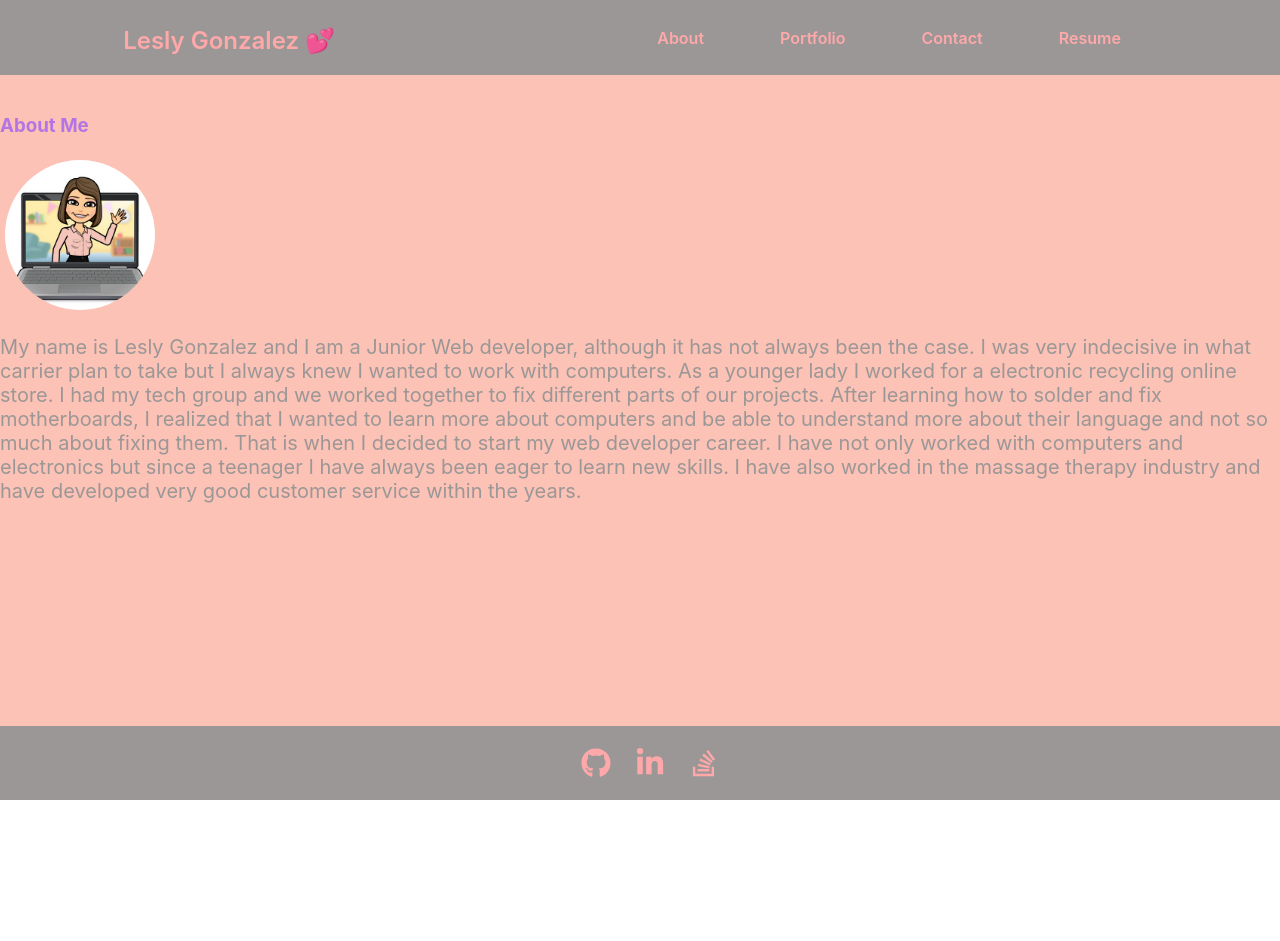
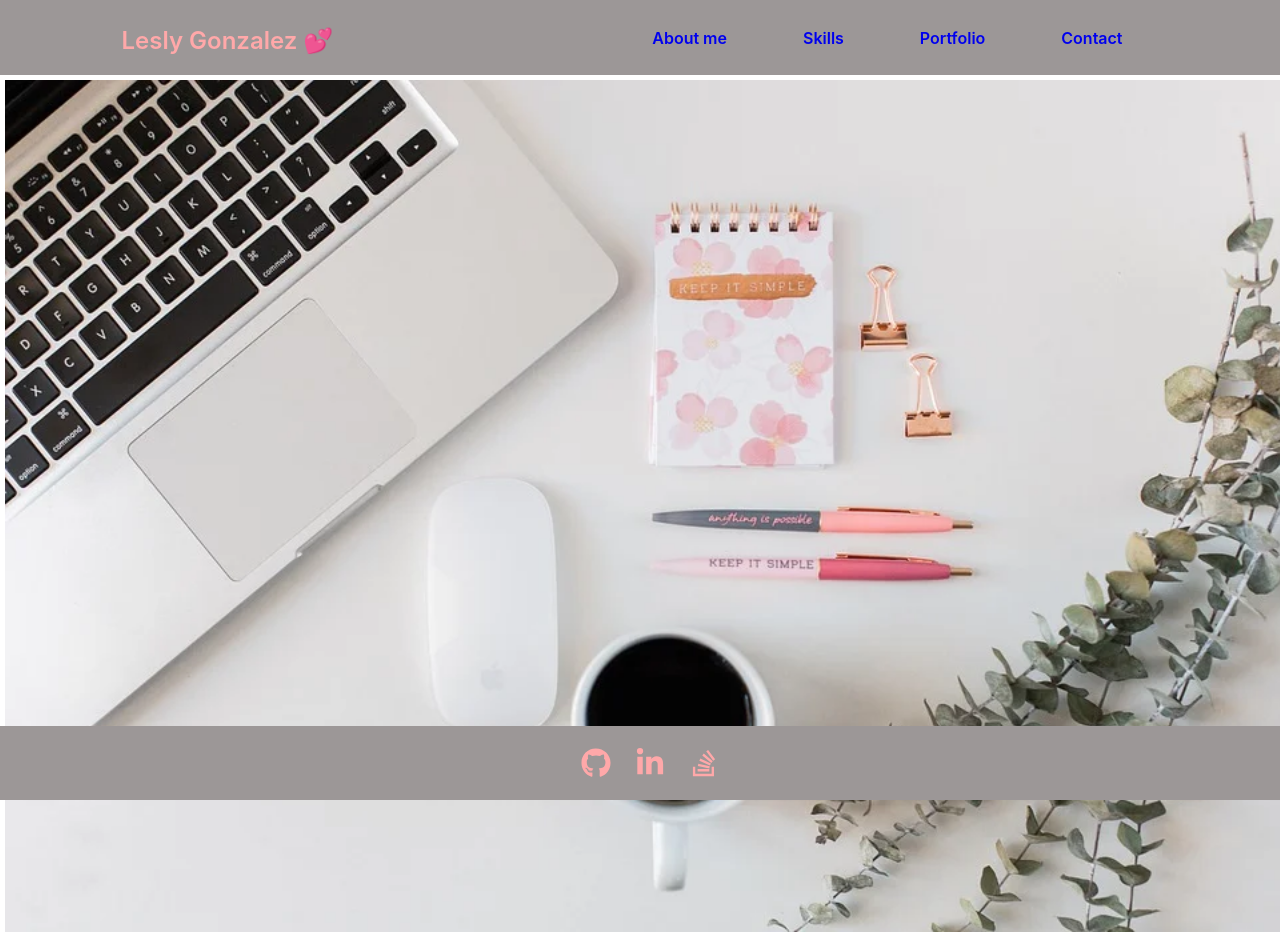
Before and after one commit to leslyr562/personal-portfolio, a React (Create React App) app: page / in a window 1280 px wide. Before the commit the page ends 800 px from the top, so only its background shows below. Built offline with nearby package versions, Linux system fonts and the light colour scheme.

Commit message:
added hero

```diff
--- a/src/components/Header/index.js
+++ b/src/components/Header/index.js
@@ -1,25 +1,8 @@
-import React, { useState } from 'react';
-import Navigator from '../Navigator';
-import About from '../About';
-import Portfolio from '../Project'
-import Contact from '../Contact'
-import Resume from '../Resume'
+import React from 'react';
+import hero from '../../assets/images/computer.png'
 
 
 function Header() {
-    const [currentPage, setCurrentPage] = useState('About');
-
-    const pagesSelected = () => {
-
-        switch(currentPage) {
-
-            case "About": return (<About />);
-            case "Portfolio": return (<Portfolio />);
-            case "Resume": return (<Resume />);
-            case "Contact": return (<Contact />);
-            default: return (<About />)
-        }
-    };
 
 
     return (
@@ -30,15 +13,36 @@ function Header() {
                         <span role="img" aria-label="hearts">  </span> Lesly Gonzalez 💕
                     </a>
                 </h2>
+                <nav>
+                    <ul className="header">
+                        <li>
+                            <a href="#About">
+                                About me
+                            </a>
+                        </li>
+                        <li>
+                            <a href="#Skills">
+                                Skills
+                            </a>
+                        </li>
+                        <li>
+                            <a href="#Portfolio">
+                                Portfolio
+                            </a>
+                        </li>
+                        <li>
+                            <a href="#Contact">
+                                Contact
+                            </a>
+                        </li>
+                    </ul>
+                </nav>
+            </header>
+
             <div>
-                <Navigator currentPage={currentPage} setCurrentPage={setCurrentPage} />
+                <img className='hero' src={hero} alt="computer" />
             </div>
-            </header>
-            <div>
-                    {
-                        pagesSelected()
-                    }
-                </div>
+
 
         </section>
 
--- a/src/components/Navigator/index.js
+++ /dev/null
@@ -1,32 +0,0 @@
-import React from "react";
-
-
-function Navigator(props) {
-    const tabs = [ 'About', 'Portfolio', 'Contact', 'Resume'];
-
-    return (
-      <div className="header">
-
-        <ul>
-          {tabs.map((tab) => (
-            <li key={tab}>
-              <a
-                href={"#" + tab.toLowerCase()}
-                onClick={() => props.setCurrentPage(tab)}
-                className={
-                  props.currentPage === tab ? "nav-link active" : "nav-link"
-                }
-              >
-                {tab}
-              </a>
-            </li>
-          ))}
-        </ul>
-      </div>
-    );
-
-
-
-  }
-
-  export default Navigator;
--- a/src/components/Resume/index.js
+++ b/src/components/Skills/index.js
@@ -1,6 +1,6 @@
 import React from "react";
 
-function Resume() {
+function skills() {
 
     return(
         <div id="resume">
@@ -37,4 +37,4 @@ function Resume() {
     );
 }
 
-export default Resume;
+export default skills;
--- a/src/index.css
+++ b/src/index.css
@@ -27,7 +27,7 @@ padding: 5px
   flex-wrap: wrap;
 }
 :root {
---melon: #fbc2b5ff;
+--melon: white;
 --light-pink: #ffa8a9ff;
 --tickle-me-pink: #f786aaff;
 --magenta-haze: rgb(156, 151, 151);
@@ -54,6 +54,11 @@ header ul {
 #myName {
   color: var(--light-pink);
   text-decoration: none;
+}
+
+.hero {
+  width: 100%;
+  height: 100%;
 }
 
 header ul a {
@@ -193,19 +198,6 @@ label{
   color:var(--tickle-me-pink);
 }
 
-@keyframes shake {
-  0% { transform: translate(1px, 1px) rotate(0deg); }
-  10% { transform: translate(-1px, -2px) rotate(-1deg); }
-  20% { transform: translate(-3px, 0px) rotate(1deg); }
-  30% { transform: translate(3px, 2px) rotate(0deg); }
-  40% { transform: translate(1px, -1px) rotate(1deg); }
-  50% { transform: translate(-1px, 2px) rotate(-1deg); }
-  60% { transform: translate(-3px, 1px) rotate(0deg); }
-  70% { transform: translate(3px, 1px) rotate(-1deg); }
-  80% { transform: translate(-1px, -1px) rotate(1deg); }
-  90% { transform: translate(1px, 2px) rotate(0deg); }
-  100% { transform: translate(1px, -2px) rotate(-1deg); }
-}
 
 footer{
   background-color: var(--magenta-haze);
```
Also changed, not shown: src/components/Hero/index.js (added, +15 -0 lines), src/assets/images/computer.png (added). Lines whose indentation alone changed are shown as unchanged.
